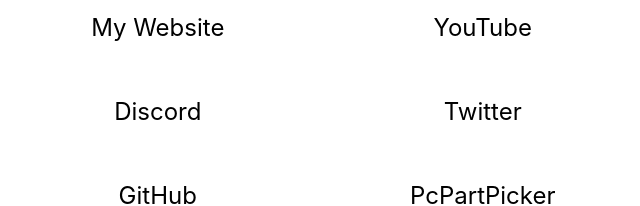
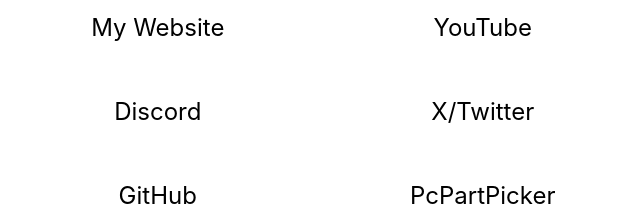
Before and after one commit to AndrewDragonCh/website, a Next.js app: page /links in a window 1280 px wide. Shown: the part 352-558 px from the top of the page, without its empty margins (320-960 px from the left). Built offline with nearby package versions, Linux system fonts and the light colour scheme.

Commit message:
Renamed Twitter link to include X

```diff
--- a/src/app/links/page.tsx
+++ b/src/app/links/page.tsx
@@ -42,7 +42,7 @@
             </p>
             <p className='links animate__animated animate__zoomIn animate__delay-2s'>
               <Link href={"https://go.andrewdragon.dev/pyd" as Route} >
-                Twitter
+                X/Twitter
               </Link>
             </p>
             <p className='links animate__animated animate__zoomIn animate__delay-2s'>
```
